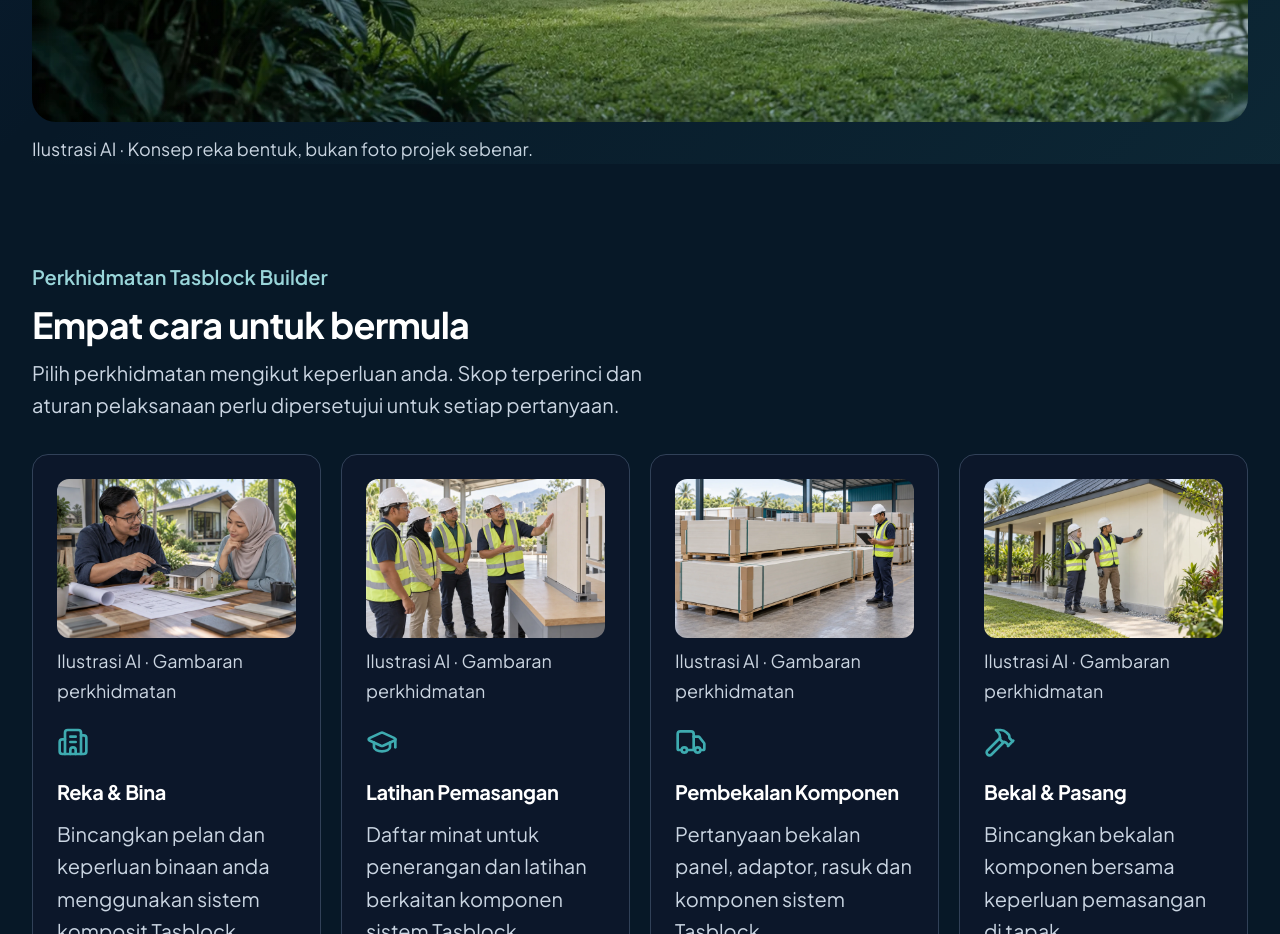
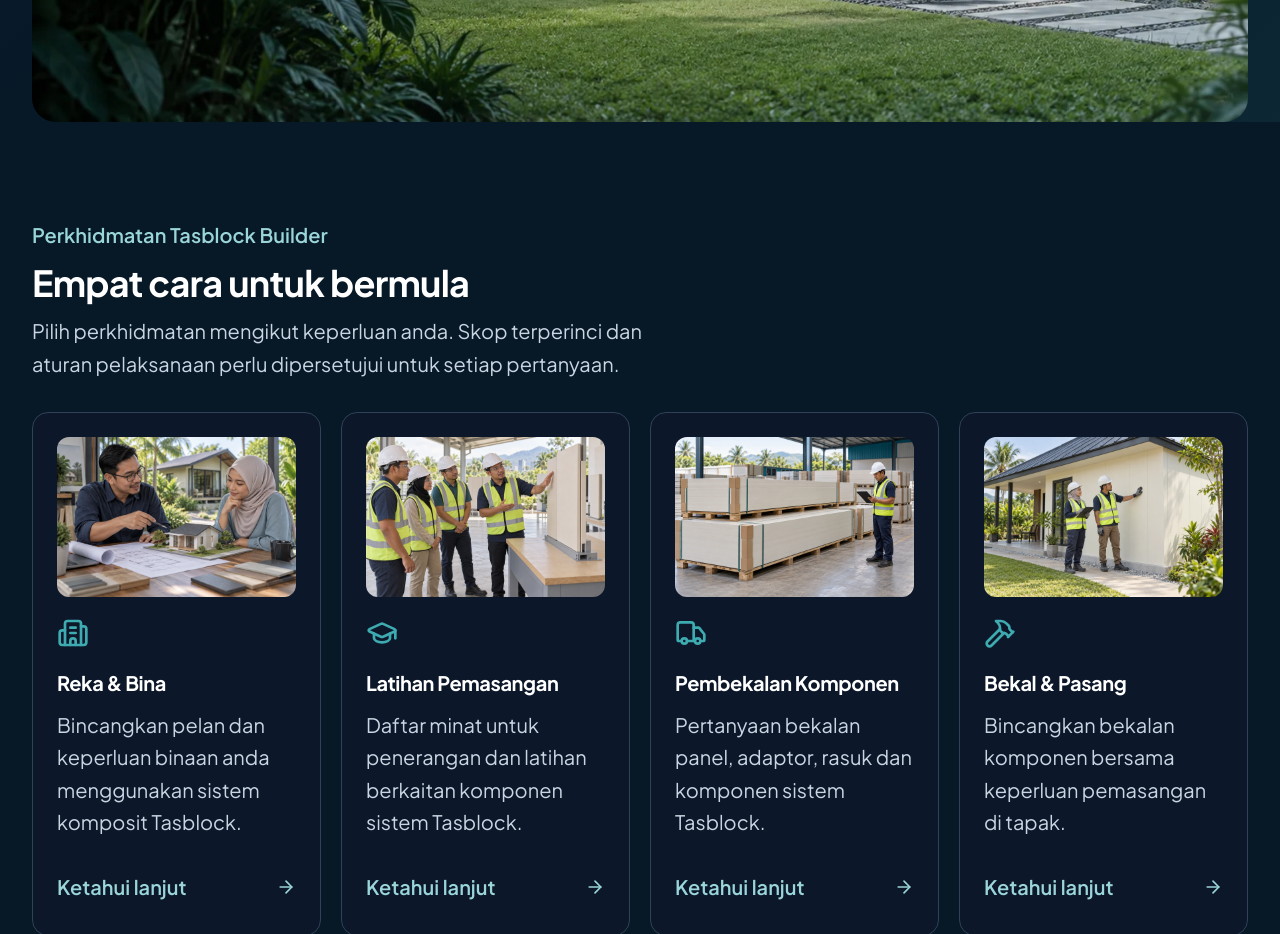
Before and after one commit to apextreasure/TASBLOCK, a React (Vite) app: page / in a window 1280 px wide. Shown: the part 1280-2214 px from the top of the page. Built offline with nearby package versions, Linux system fonts and the light colour scheme.

Commit message:
fix: remove requested illustration captions

```diff
--- a/src/pages/HomePage.tsx
+++ b/src/pages/HomePage.tsx
@@ -34,7 +34,7 @@
         </div>
         <figure className="max-w-7xl mx-auto px-4 sm:px-6 lg:px-8">
           <img src="/images/hero.webp" alt="Ilustrasi konsep rumah taman dengan suasana tropika" width="1440" height="960" fetchPriority="high" className="w-full aspect-[16/9] object-cover rounded-3xl" />
-          <figcaption className="text-xs text-slate-400 mt-3">Ilustrasi AI · Konsep reka bentuk, bukan foto projek sebenar.</figcaption>
+
         </figure>
       </section>
 
@@ -51,7 +51,7 @@
               <article key={service.id} className="min-w-0 rounded-2xl border border-slate-700 bg-slate-900/70 p-6 flex flex-col">
                 <figure className="mb-5">
                   <img src={`/images/${service.id}.webp`} alt={`Ilustrasi ${service.title}`} width="1440" height="960" loading="lazy" className="w-full aspect-[3/2] object-cover rounded-xl" />
-                  <figcaption className="text-xs text-slate-400 mt-2">Ilustrasi AI · Gambaran perkhidmatan</figcaption>
+
                 </figure>
                 <Icon aria-hidden="true" className="w-8 h-8 text-[#3EABB0] mb-5" />
                 <h3 className="text-xl font-bold text-white mb-3">{service.title}</h3>
--- a/src/pages/ServicesPage.tsx
+++ b/src/pages/ServicesPage.tsx
@@ -28,7 +28,7 @@
       <section aria-label="Pilihan perkhidmatan" className="space-y-6">
         <div className="grid grid-cols-2 md:grid-cols-4 gap-3">{SERVICES_DATA.map((item, index) => { const Icon = icons[index]; return <button key={item.id} aria-pressed={item.id === service.id} onClick={() => { setActiveServiceId(item.id); window.location.hash = `services?service=${encodeURIComponent(item.id)}`; }} className={`text-left rounded-2xl border p-4 sm:p-6 space-y-4 transition-colors ${item.id === service.id ? 'border-[#3EABB0] bg-[#245D98]/30 text-white' : 'border-slate-800 bg-slate-900/60 text-slate-300 hover:border-slate-600'}`}><Icon className="text-[#3EABB0]" aria-hidden="true" /><span className="block font-bold">{item.title}</span></button>; })}</div>
         <article className="rounded-3xl border border-slate-800 bg-slate-900/80 p-6 sm:p-10 space-y-8">
-          <figure><img src={`/images/${service.id}.webp`} alt={`Ilustrasi ${service.title}`} width="1440" height="960" loading="lazy" className="block w-full h-auto object-contain rounded-2xl" /><figcaption className="text-xs text-slate-400 mt-3">Ilustrasi AI · Bukan foto kakitangan, stok atau projek sebenar.</figcaption></figure>
+          <figure><img src={`/images/${service.id}.webp`} alt={`Ilustrasi ${service.title}`} width="1440" height="960" loading="lazy" className="block w-full h-auto object-contain rounded-2xl" /></figure>
           <div className="max-w-3xl space-y-3"><p className="text-sm text-[#99D5D9]">Untuk {service.targetAudience.toLowerCase()}</p><h2 className="text-2xl sm:text-3xl font-bold text-white font-heading">{service.title}</h2><p className="text-slate-300 leading-relaxed">{service.fullDesc}</p></div>
           <div className="grid md:grid-cols-2 gap-8"><div className="space-y-4"><h3 className="font-bold text-white text-lg">Skop untuk dibincangkan</h3><ul className="space-y-3">{service.scope.map(item => <li key={item} className="flex items-start gap-3 rounded-xl border border-slate-800 bg-slate-950/60 p-4 text-sm text-slate-300"><Check size={18} className="text-[#3EABB0] shrink-0" />{item}</li>)}</ul></div><div className="space-y-6"><div className="space-y-3"><h3 className="font-bold text-white text-lg">Fokus perkhidmatan</h3>{service.benefits.map(item => <p key={item} className="text-sm text-slate-300 leading-relaxed">{item}</p>)}</div><div className="space-y-3"><h3 className="font-bold text-white text-lg">Perkara untuk dipersetujui</h3>{service.deliverables.map(item => <p key={item} className="rounded-xl border border-[#3EABB0]/20 bg-[#245D98]/15 p-4 text-sm text-slate-300">{item}</p>)}</div></div></div>
           <p className="text-sm text-slate-400 border-t border-slate-800 pt-5">Skop akhir, ketersediaan, kos dan jadual tertakluk kepada pengesahan. Kelulusan bangunan dan pembiayaan ialah keputusan pihak berkaitan, bukan jaminan perkhidmatan.</p>
```
